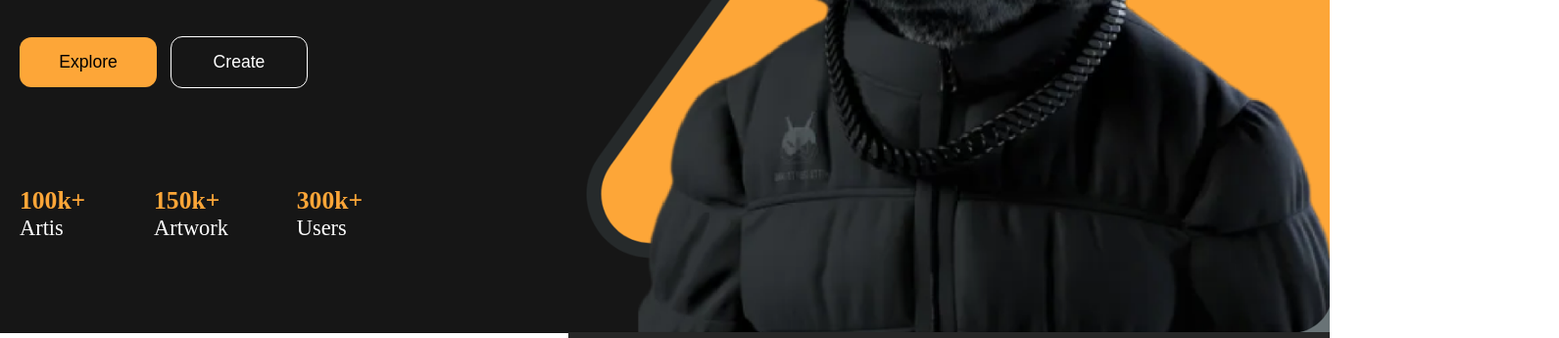
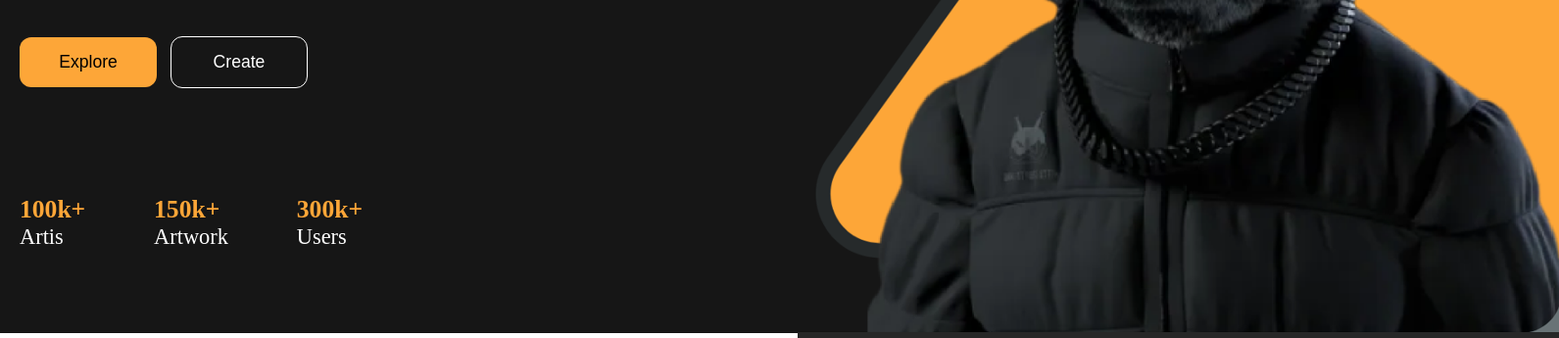
Before and after one commit to shahhussain-t/nftlandingpage, a plain HTML site: page index.html in a window 1280 px wide. Shown: the part 540-885 px from the top of the page at 98% size, 1591 px wide, since content can reach past the window. Drawn offline with Linux system fonts and the light colour scheme.

Commit message:
desgin adjustment

```diff
--- a/style.css
+++ b/style.css
@@ -125,6 +125,7 @@ height: 100vh;
     background-color: #FDA638;
     display: inline-block;
     margin-right: 10px;
+    margin-bottom: 10px;
 }
 
 .hero-btn> button:first-child:hover{
@@ -136,12 +137,14 @@ height: 100vh;
     background-color: transparent;
     border: 1px solid white;
     color: white;
+
 }
 .hero-btn> button:last-child:hover{
 
     background-color: #FDA638;
     border: 1px solid #FDA638;
     color: black;
+
 }
 
 .hero-anlytics{
@@ -170,5 +173,5 @@ height: 100vh;
 .hero-img>img{
     position: absolute;
     bottom: -5px;
-    left: -80px;
+    left: 9.6rem;
 }
```
